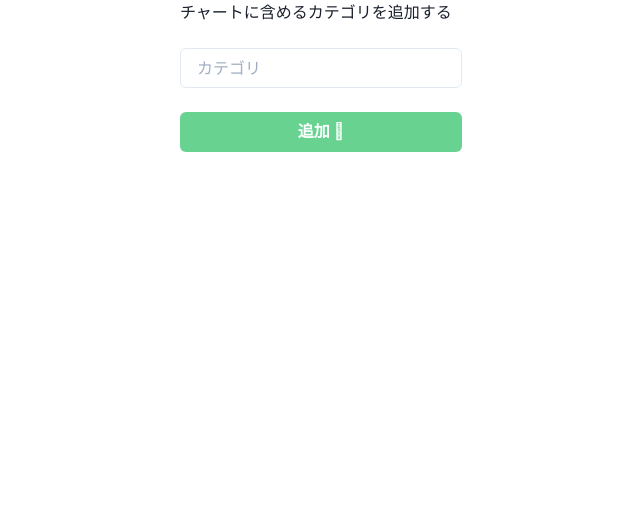
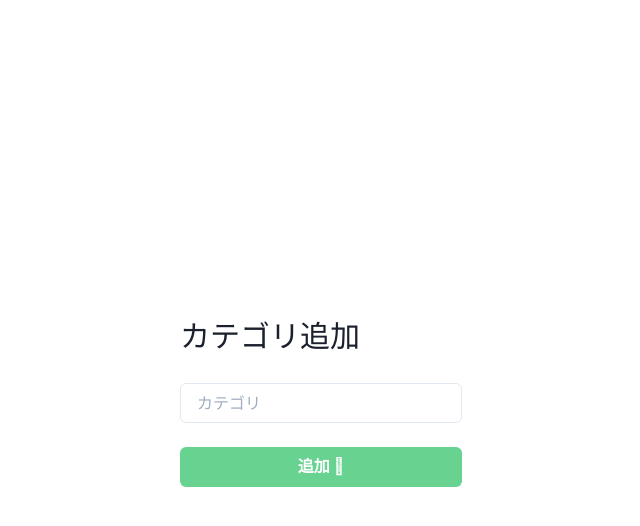
Before and after one commit to EICHAN1208/TennisKaizen, a React (Create React App) app in the folder client/: page /new_category in a window 1280 px wide. Shown: the top 526 px of the page, without its empty margins (319-959 px from the left). Built offline with nearby package versions, Linux system fonts and the light colour scheme.

Commit message:
ボタンの追加

```diff
--- a/client/src/components/pages/AddCategory.tsx
+++ b/client/src/components/pages/AddCategory.tsx
@@ -1,5 +1,5 @@
 import { useState, memo } from "react"
-import { Flex, Input, Stack } from "@chakra-ui/react"
+import { Flex, Input, Stack, Text } from "@chakra-ui/react"
 import { useHistory } from "react-router-dom"
 import axios from "axios"
 
@@ -31,11 +31,12 @@ export const AddCategory = memo(() => {
 
   return (
     <>
-      <Flex align="center" justify="center">
+      <Flex align="center" justify="center" height="100vh">
         <Stack spacing={6}>
-          <p>チャートに含めるカテゴリを追加する</p>
+          <Text fontSize="3xl">カテゴリ追加</Text>
           <Input
             placeholder="カテゴリ"
+            focusBorderColor="green.300"
             size="md"
             onChange={onChangeAddCategory}
           />
--- a/client/src/components/pages/Record.tsx
+++ b/client/src/components/pages/Record.tsx
@@ -26,9 +26,8 @@ export const Record = () => {
         </Stack>
       </RadioGroup>
       <Textarea placeholder="メモ" />
-      <PrimaryButton onClick={onClickDisplayChart}>
-        完了
-      </PrimaryButton>
+      <PrimaryButton onClick={onClickDisplayChart}>次へ</PrimaryButton>
+      <PrimaryButton onClick={onClickDisplayChart}>スキップ</PrimaryButton>
     </>
   )
 }
```
